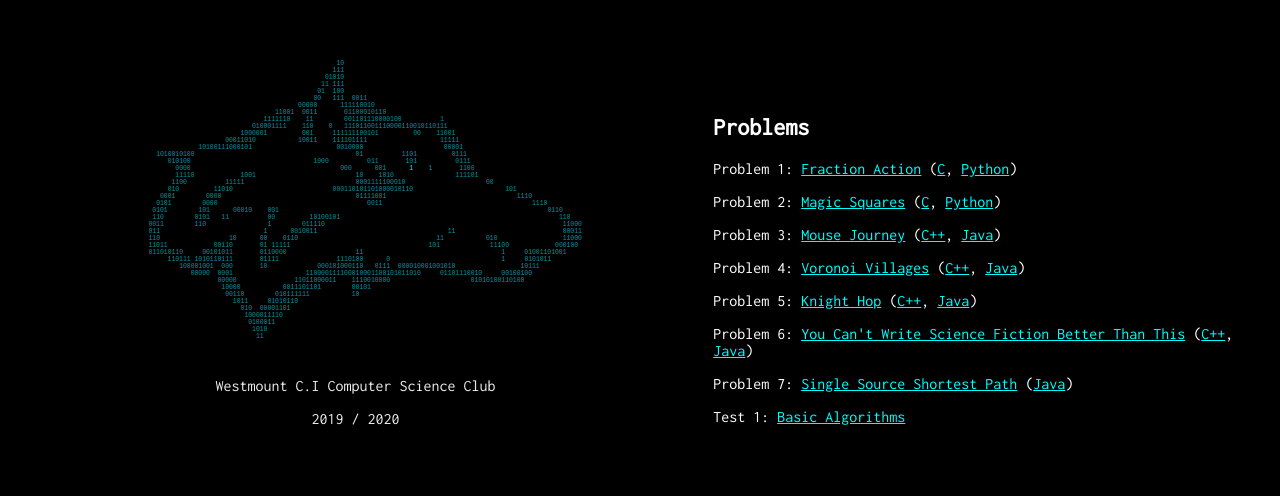
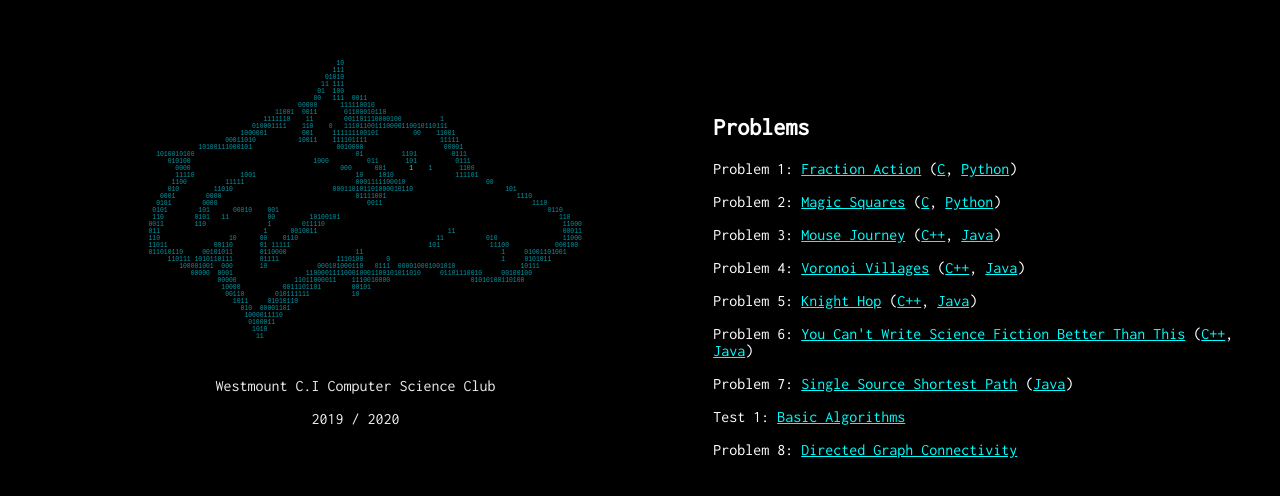
Before and after one commit to WCICompSci/wcicompsci.github.io, a plain HTML site: page index.html in a window 1280 px wide. Shown: the part 124-620 px from the top of the page. Drawn offline with Linux system fonts and the light colour scheme.

Commit message:
Problem 8

```diff
--- a/index.html
+++ b/index.html
@@ -31,6 +31,8 @@
                 <p>Problem 6: <a href="https://dmoj.ca/problem/pwindsor18p6">You Can't Write Science Fiction Better Than This</a> (<a href="https://github.com/davidgur/comp_programming/blob/master/YCWSFBTT/main.cpp">C++</a>, <a href="https://github.com/kevinjycui/Competitive-Programming/blob/master/Java/DMOJ/pwindsor18p6.java">Java</a>)</p>
                 <p>Problem 7: <a href="https://dmoj.ca/problem/sssp">Single Source Shortest Path</a> (<a href="https://github.com/kevinjycui/Competitive-Programming/blob/master/Java/DMOJ/sssp.java">Java</a>)</p>
                 <p>Test 1: <a href="comp1.html">Basic Algorithms</a></p>
+                <p>Problem 8: <a href="https://dmoj.ca/problem/nccc5j5s3">Directed Graph Connectivity
+                </a></p>
             </div>
         </div>
     </body>
```
